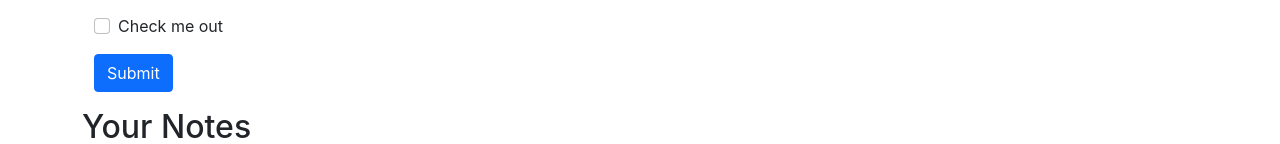
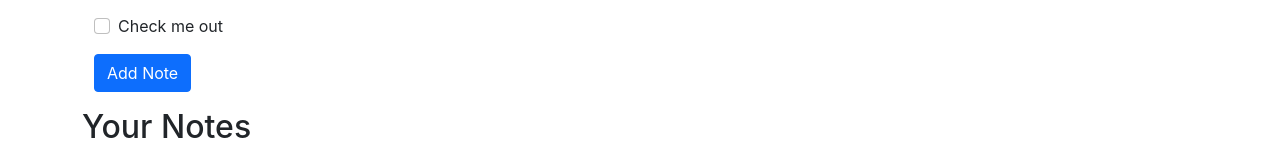
Before and after one commit to Pra-Shant-Chouhan/mynotebook, a React (Create React App) app: page / in a window 1280 px wide. Shown: the part 334-478 px from the top of the page. Built offline with nearby package versions, Linux system fonts and the light colour scheme.

Commit message:
button text change

```diff
--- a/src/component/AddNote.js
+++ b/src/component/AddNote.js
@@ -31,7 +31,7 @@ const AddNote = () => {
                     <input type="checkbox" className="form-check-input" id="exampleCheck1"/>
                     <label className="form-check-label" htmlFor="exampleCheck1">Check me out</label>
                 </div>
-                <button type="submit" className="btn btn-primary" onClick= {ClickInput}>Submit</button>
+                <button type="submit" className="btn btn-primary" onClick= {ClickInput}>Add Note</button>
             </form>
 
         </div>
```
